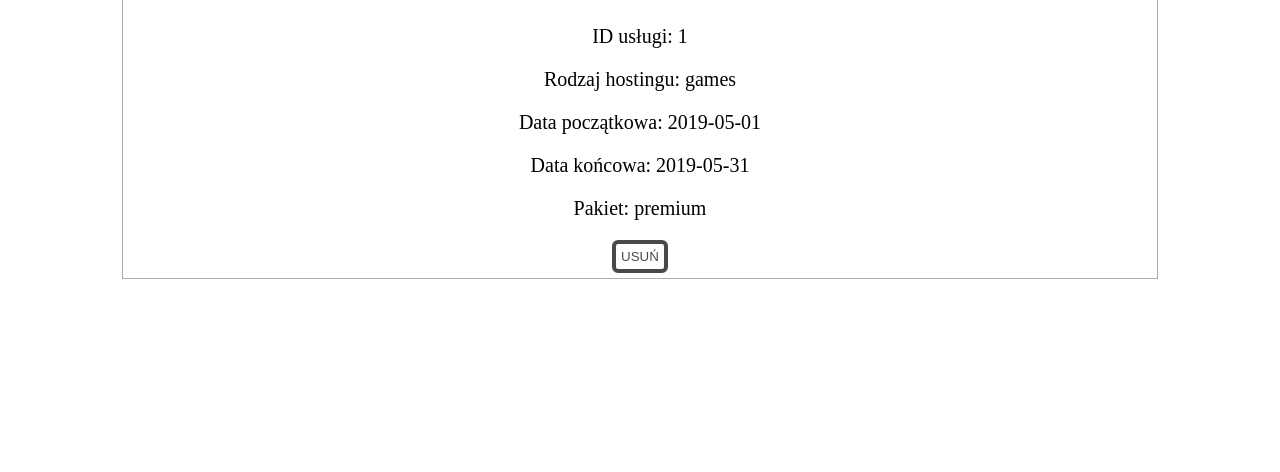
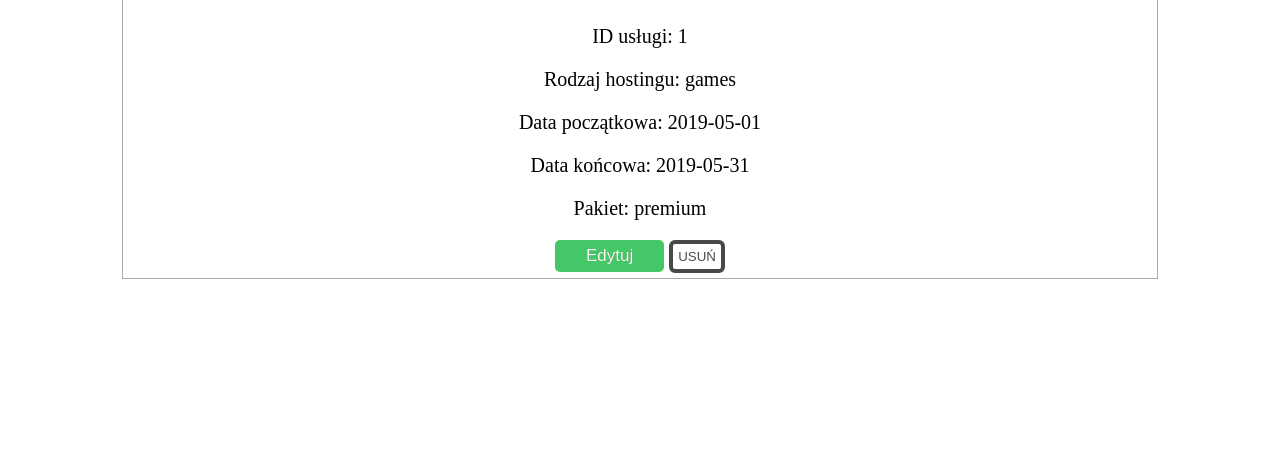
Before and after one commit to bigboyTaysh/BDprojekt, a PHP site: page /user_panel.php in a window 1280 px wide. Shown: the part 226-698 px from the top of the page. Run offline with PHP 8.4, Linux system fonts and the light colour scheme; the visitor is signed in with stand-in values (Sample User, id 1); data comes from the database, SQL or seed files in the repository.

Commit message:
przedluzanie umowy

```diff
--- a/app/user_panel.php
+++ b/app/user_panel.php
@@ -61,6 +61,7 @@ require "templates/head.php";
                         <p>Data początkowa: <?php echo $row["data_poczatkowa"]; ?></p>
                         <p>Data końcowa: <?php echo $row["data_koncowa"]; ?></p>
                         <p>Pakiet: <?php echo $row["nazwa"]; ?></p>
+                        <a type="button" target="_blank" href="changeServiceDate.php?id=<?php echo $row["id_uslugi"]; ?>">Edytuj</a>
                         <button data-id="<?php echo $row["id_uslugi"]; ?>">Usuń</button>
                     </div>
 
```
